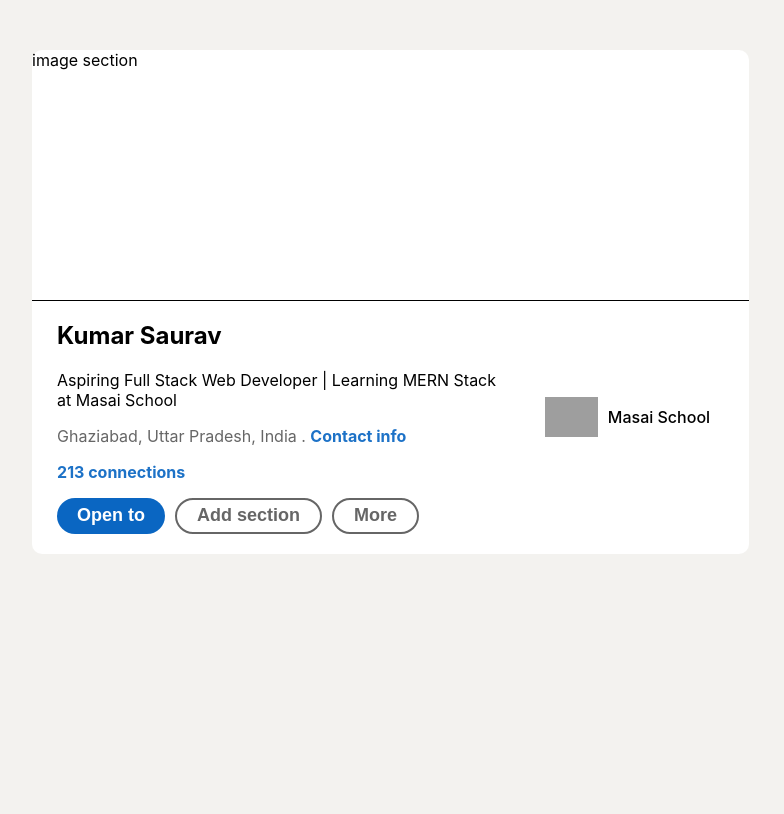
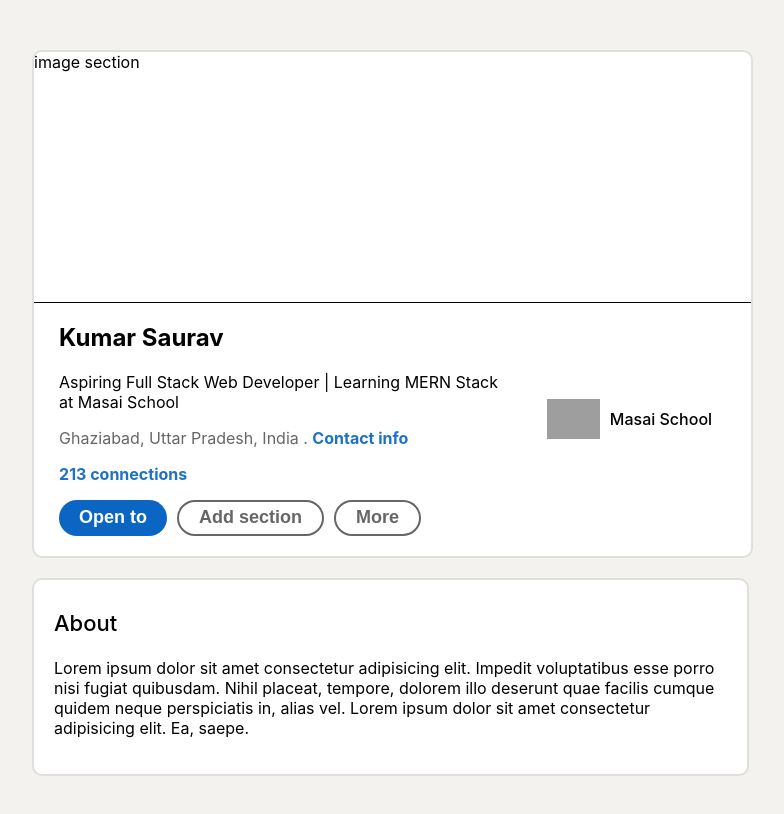
Before and after one commit to ks-1007/LinkedIn-project, a React (Create React App) app: page / in a window 1280 px wide. Shown: the top 814 px of the page, without its empty margins (96-880 px from the left). Built offline with nearby package versions, Linux system fonts and the light colour scheme; grey boxes are pictures that could not be loaded.

Commit message:
worked on about section

```diff
--- /dev/null
+++ b/src/Components/ProfilePage/About.jsx
@@ -0,0 +1,15 @@
+import styles from "./styles/ProfilePage.module.css"
+export function About() {
+  return (
+    <div className={styles.aboutCont}>
+      <p>About</p>
+      <p>
+        Lorem ipsum dolor sit amet consectetur adipisicing elit. Impedit
+        voluptatibus esse porro nisi fugiat quibusdam. Nihil placeat, tempore,
+        dolorem illo deserunt quae facilis cumque quidem neque perspiciatis in,
+        alias vel. Lorem ipsum dolor sit amet consectetur adipisicing elit. Ea,
+        saepe.
+      </p>
+    </div>
+  )
+}
--- a/src/Components/ProfilePage/styles/ProfilePage.module.css
+++ b/src/Components/ProfilePage/styles/ProfilePage.module.css
@@ -16,11 +16,10 @@
 }
 /* Hero section  */
 .heroCont {
-  /* height: 300px; */
-  /* border: 2px solid black; */
   width: 100%;
   background-color: white;
   border-radius: 10px;
+  border: 2px solid rgb(224, 223, 220);
 }
 .infoCont {
   display: grid;
@@ -81,3 +80,17 @@
   height: 40px;
   margin-right: 10px;
 }
+
+/*About section*/
+.aboutCont {
+  background-color: white;
+  border-radius: 10px;
+  padding: 20px;
+  margin-top: 20px;
+  border: 2px solid rgb(224, 223, 220);
+}
+.aboutCont > p:nth-of-type(1) {
+  font-size: 22px;
+  font-weight: 450;
+  margin-top: 10px;
+}
--- a/src/Pages/ProfilePage.jsx
+++ b/src/Pages/ProfilePage.jsx
@@ -1,3 +1,4 @@
+import { About } from "../Components/ProfilePage/About"
 import { Hero } from "../Components/ProfilePage/Hero"
 import styles from "../Components/ProfilePage/styles/ProfilePage.module.css"
 export function ProfilePage() {
@@ -5,6 +6,7 @@ export function ProfilePage() {
     <div className={styles.rootCont}>
       <div className={styles.leftSection}>
         <Hero />
+        <About />
       </div>
       <div className={styles.rightSection}></div>
     </div>
```
